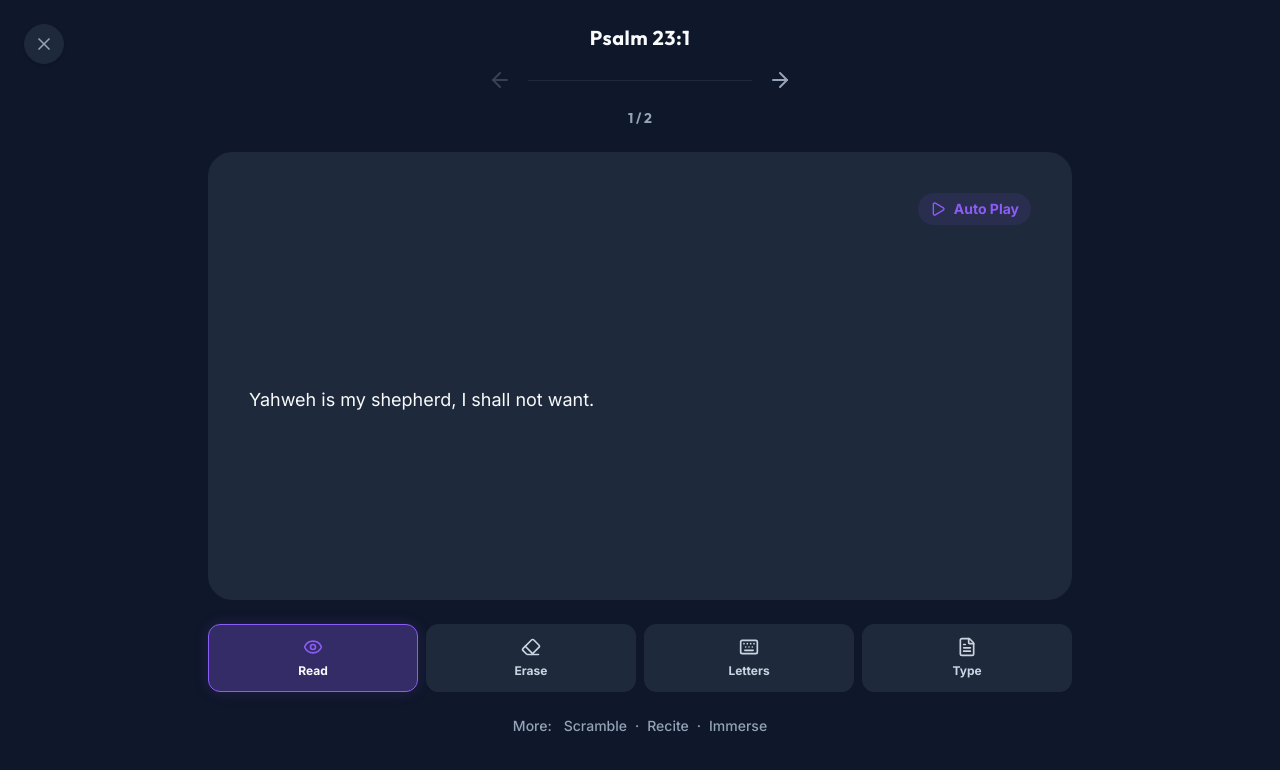
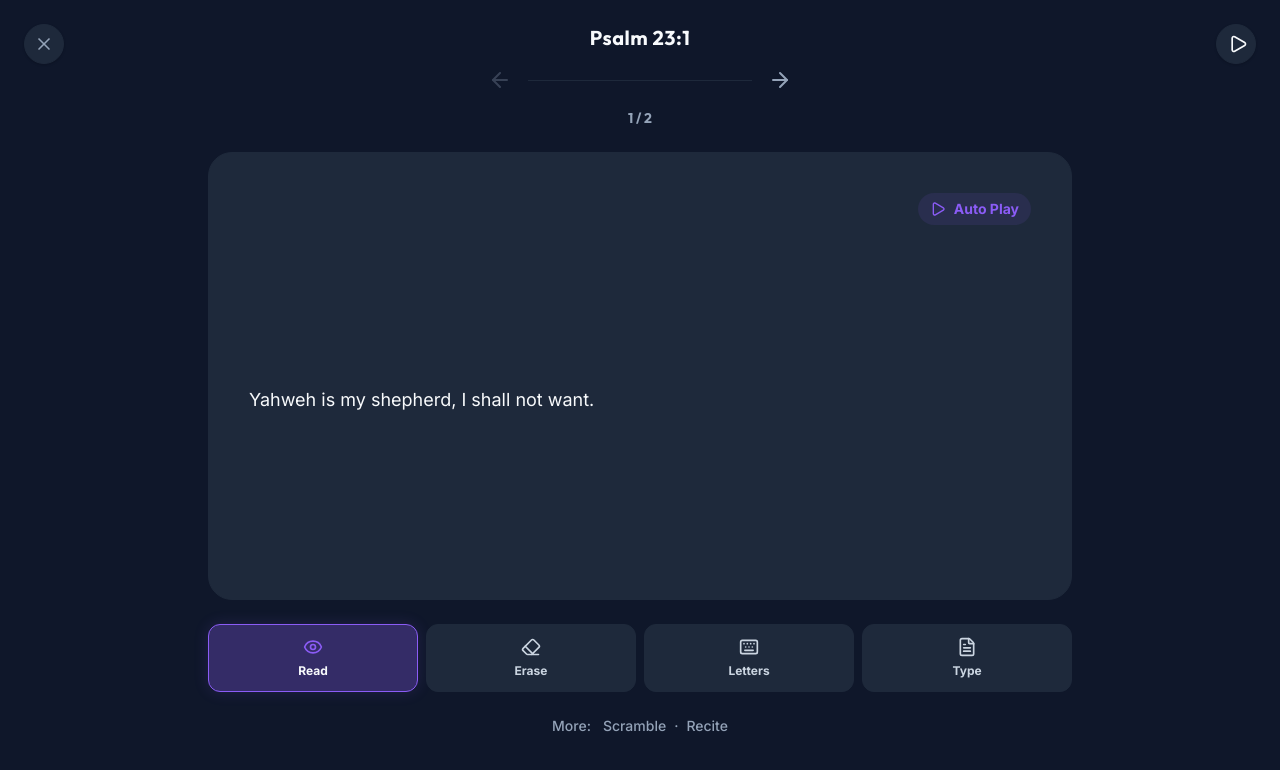
Before and after one commit to Kanakaiah/kanakaiah.github.io, a React (Vite) app: page /#/practice in a window 1280 px wide. Shown: the top 770 px of the page. Built offline with nearby package versions, Linux system fonts and the light colour scheme.

Commit message:
Fix: Replace setIsImmersed with setActiveMode immersed

```diff
--- a/src/screens/Practice.tsx
+++ b/src/screens/Practice.tsx
@@ -366,6 +366,16 @@ export const Practice: React.FC = () => {
         </button>
       )}
 
+      {/* Immerse Button - Hidden when immersed */}
+      {!isImmersed && (
+        <button
+          onClick={() => setActiveMode('immersed')}
+          className="absolute top-4 right-4 lg:top-6 lg:right-6 w-10 h-10 rounded-full flex items-center justify-center bg-card border border-card-border text-primary hover:text-accent hover:bg-card-hover transition-colors z-20 shadow-sm"
+        >
+          <Play className="w-5 h-5 ml-1" />
+        </button>
+      )}
+
       {/* Header - Only visible when immersed */}
       {isImmersed && (
         <div className="flex items-center justify-between p-4 absolute top-0 left-0 w-full z-10">
@@ -520,8 +530,7 @@ export const Practice: React.FC = () => {
               <div className="flex items-center gap-2">
                 {[
                   { id: 'scramble', label: 'Scramble' },
-                  { id: 'speech', label: 'Recite' },
-                  { id: 'immersed', label: 'Immerse' },
+                  { id: 'speech', label: 'Recite' }
                 ].map((mode, idx) => (
                   <React.Fragment key={mode.id}>
                     {idx > 0 && <span>·</span>}
```
